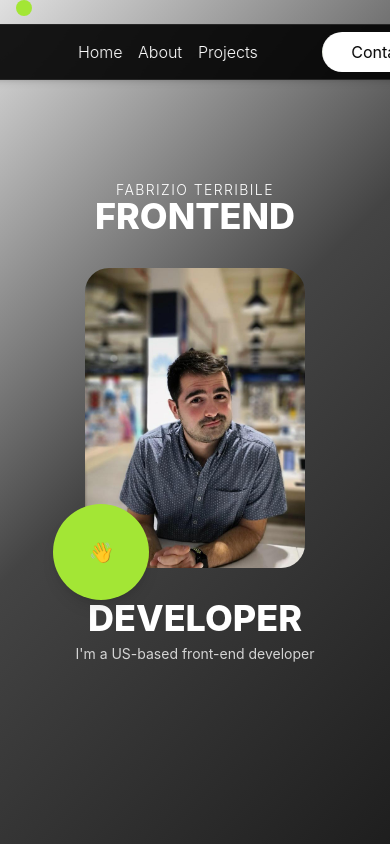
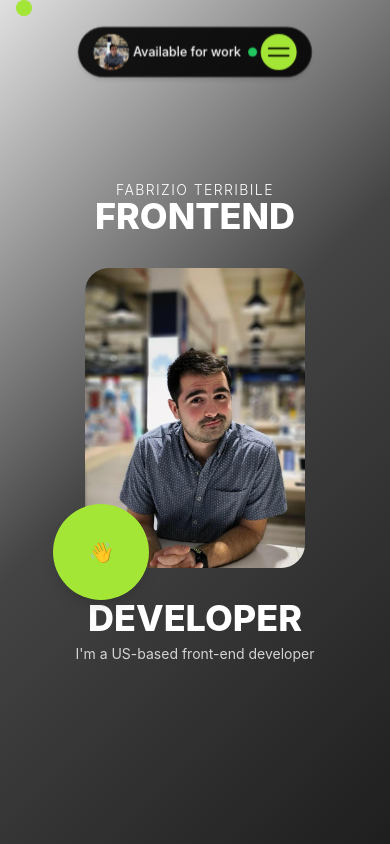
Before and after one commit to Fab785/Portfolio, a React (Create React App) app: page / in a window 390 px wide. Shown: the top 844 px of the page. Built offline with nearby package versions, Linux system fonts and the light colour scheme.

Commit message:
navbar fixed for sm screen

```diff
--- a/src/components/Navbar.jsx
+++ b/src/components/Navbar.jsx
@@ -3,6 +3,7 @@ import profileImg from "../assets/Fab.jpg";
 
 export default function Navbar() {
   const [scrolled, setScrolled] = useState(false);
+  const [menuOpen, setMenuOpen] = useState(false);
 
   useEffect(() => {
     const handleScroll = () => {
@@ -12,9 +13,16 @@ export default function Navbar() {
     return () => window.removeEventListener("scroll", handleScroll);
   }, []);
 
+  // Close mobile menu on scroll for better UX
+  useEffect(() => {
+    if (scrolled) setMenuOpen(false);
+  }, [scrolled]);
+
   return (
+    <>
+      {/* Large Screen Navbar (unchanged) */}
       <div
-  className={`fixed top-6 left-1/2 -translate-x-1/2 z-50 transition-all duration-500 ${
+        className={`hidden sm:flex fixed top-6 left-1/2 -translate-x-1/2 z-50 transition-all duration-500 ${
           scrolled ? "w-[260px]" : "w-[507.95px]"
         } ${scrolled ? "scale-90" : "scale-100"}`}
         style={{ height: "56px" }}
@@ -91,5 +99,67 @@ export default function Navbar() {
         </div>
       </div>
 
+      {/* Small Screen Navbar */}
+      <nav className="sm:hidden fixed top-6 left-1/2 -translate-x-1/2 z-50 w-[260px] scale-90">
+        <div className="flex items-center justify-between w-full h-14 px-4 bg-black/90 backdrop-blur-md rounded-full border border-neutral-800 shadow-md">
+          {/* Profile Image */}
+          <img
+            src={profileImg}
+            alt="Profile"
+            className="w-10 h-10 rounded-full object-cover"
+          />
+
+          {/* Available for work with pulsing dot, smaller text on mobile */}
+          <div className="flex items-center gap-2 text-white text-sm font-medium select-none sm:text-base">
+            <span>Available for work</span>
+            <span className="relative flex h-2.5 w-2.5">
+              <span className="animate-ping absolute inline-flex h-full w-full rounded-full bg-green-500 opacity-75" />
+              <span className="relative inline-flex rounded-full h-2.5 w-2.5 bg-green-500" />
+            </span>
+          </div>
+
+          {/* Lime ball toggle button with 2 lines */}
+          <button
+            onClick={() => setMenuOpen(!menuOpen)}
+            aria-label="Toggle menu"
+            aria-expanded={menuOpen}
+            className="relative w-10 h-10 rounded-full bg-lime-400 flex flex-col justify-center items-center cursor-pointer focus:outline-none"
+          >
+            {/* Two lines inside the lime ball */}
+            <span className="block w-6 h-0.5 bg-black rounded mb-1.5" />
+            <span className="block w-6 h-0.5 bg-black rounded" />
+          </button>
+        </div>
+
+        {/* Mobile vertical menu */}
+        {menuOpen && (
+          <div className="mt-2 bg-black/90 backdrop-blur-md rounded-lg border border-neutral-800 shadow-md max-w-[260px] mx-auto p-4 space-y-4 text-center z-40">
+            {[
+              { label: "HOME", href: "#home" },
+              { label: "ABOUT", href: "#about" },
+              { label: "PROJECT", href: "#projects" },
+            ].map(({ label, href }) => (
+              <a
+                key={label}
+                href={href}
+                onClick={() => setMenuOpen(false)}
+                className="block text-white font-semibold text-lg hover:text-lime-400 transition"
+              >
+                {label}
+              </a>
+            ))}
+
+            {/* Contact with lime pill background */}
+            <a
+              href="#contact"
+              onClick={() => setMenuOpen(false)}
+              className="inline-block bg-lime-400 text-black font-semibold rounded-full px-6 py-2 text-lg hover:bg-lime-500 transition"
+            >
+              CONTACT
+            </a>
+          </div>
+        )}
+      </nav>
+    </>
   );
 }
```
Lines whose indentation alone changed are shown as unchanged.
